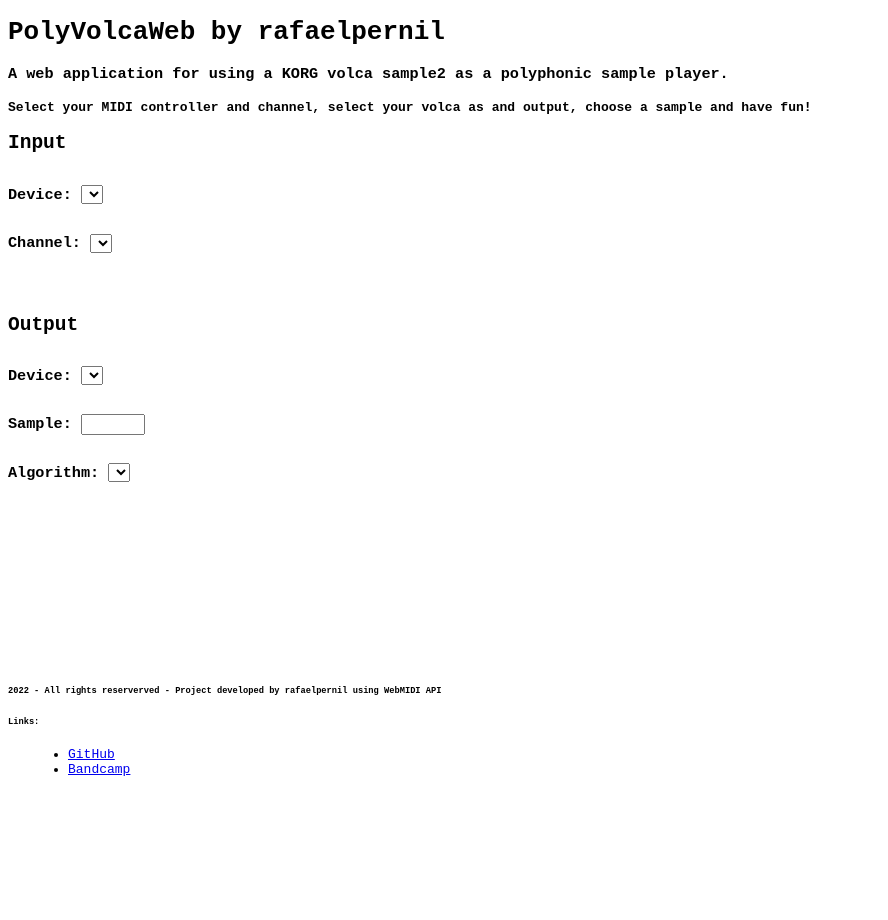
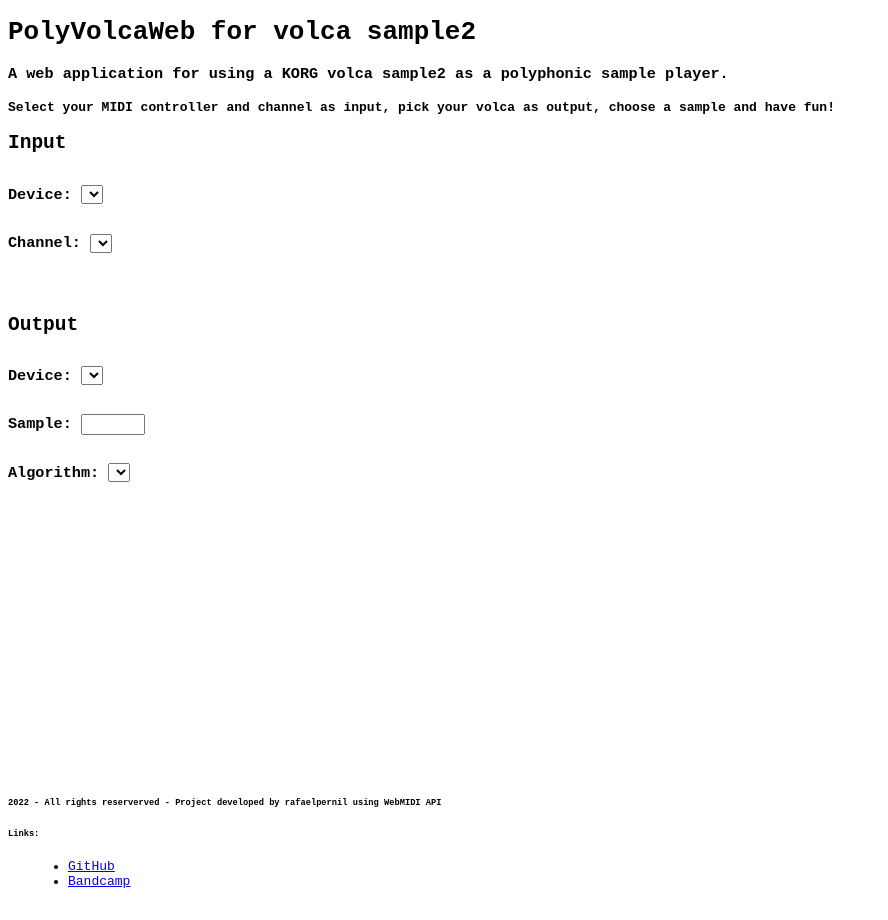
Before and after one commit to rafaelpernil2/PolyVolcaWeb, a website: page index.html in a window 1280 px wide. Shown: the whole page, without its empty margins (0-888 px from the left). Before the commit the page ends 800 px from the top, so only its background shows below. Drawn offline with Linux system fonts and the light colour scheme.

Commit message:
fix: Text overlap

```diff
--- a/index.html
+++ b/index.html
@@ -9,9 +9,9 @@
 </head>
 
 <body style="font-family: monospace">
-    <h1>PolyVolcaWeb by rafaelpernil</h1>
+    <h1>PolyVolcaWeb for volca sample2</h1>
     <h3>A web application for using a KORG volca sample2 as a polyphonic sample player.</h3>
-    <h4>Select your MIDI controller and channel, select your volca as and output, choose a sample and have fun!</h4>
+    <h4>Select your MIDI controller and channel as input, pick your volca as output, choose a sample and have fun!</h4>
     <h2>Input</h2>
     <div style="display: flex; align-items: center;">
         <h3>Device:&nbsp</h3>
@@ -38,6 +38,7 @@
         <select required="true" title="AlgorithmSelector" name="AlgorithmSelector" id="AlgorithmSelector"></select>
     </div>
     <br />
+    <div style="position:relative; height: 400px">
         <div id="credits" style="position:absolute; bottom: 10px ">
             <h6>2022 - All rights reserverved - Project developed by rafaelpernil using WebMIDI API</h6>
             <h6>Links:</h6>
@@ -50,6 +51,7 @@
                 </li>
             </ul>
         </div>
+    </div>
 </body>
 <script src="index.min.js"></script>
 
```
Lines whose indentation alone changed are shown as unchanged.
